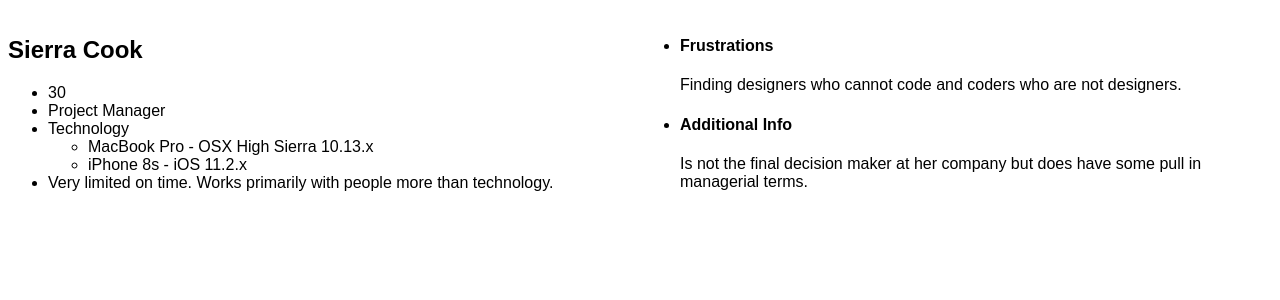
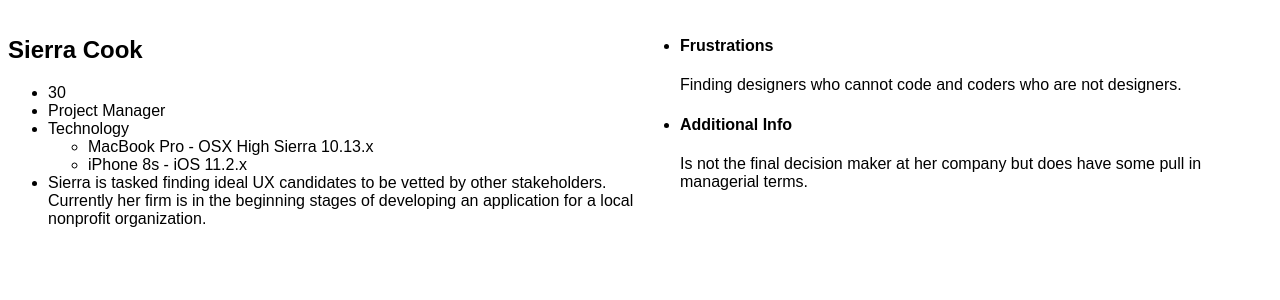
Before and after one commit to erikClevenger/modwrk, a PHP site: page /milestone-1.php in a window 1280 px wide. Shown: the part 202-502 px from the top of the page. Run offline with PHP 8.4, Linux system fonts and the light colour scheme.

Commit message:
Scenario changes.

```diff
--- a/public_html/documentation/milestone-1.php
+++ b/public_html/documentation/milestone-1.php
@@ -32,7 +32,7 @@
 							<li>iPhone 8s - iOS 11.2.x</li>
 						</ul>
 					</li>
-					<li>Very limited on time. Works primarily with people more than technology.</li>
+					<li>Sierra is tasked finding ideal UX candidates to be vetted by other stakeholders. Currently her firm is in the beginning stages of developing an application for a local nonprofit organization.</li>
 				</ul>
 			</div>
 			<div class="splitHalf">
```
